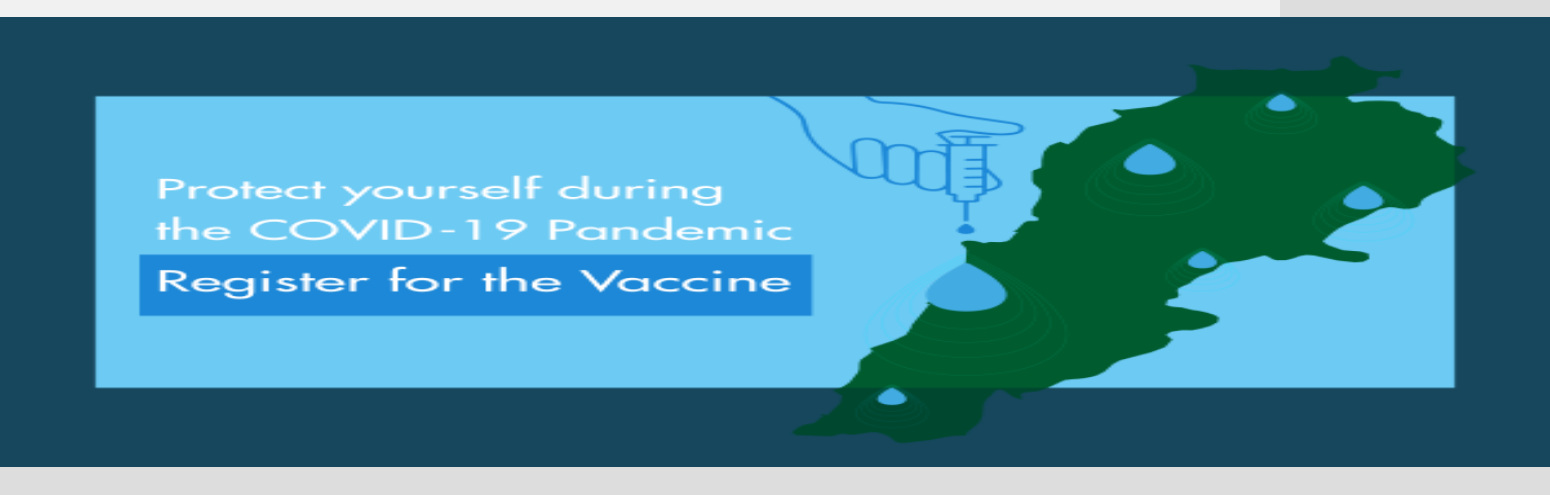
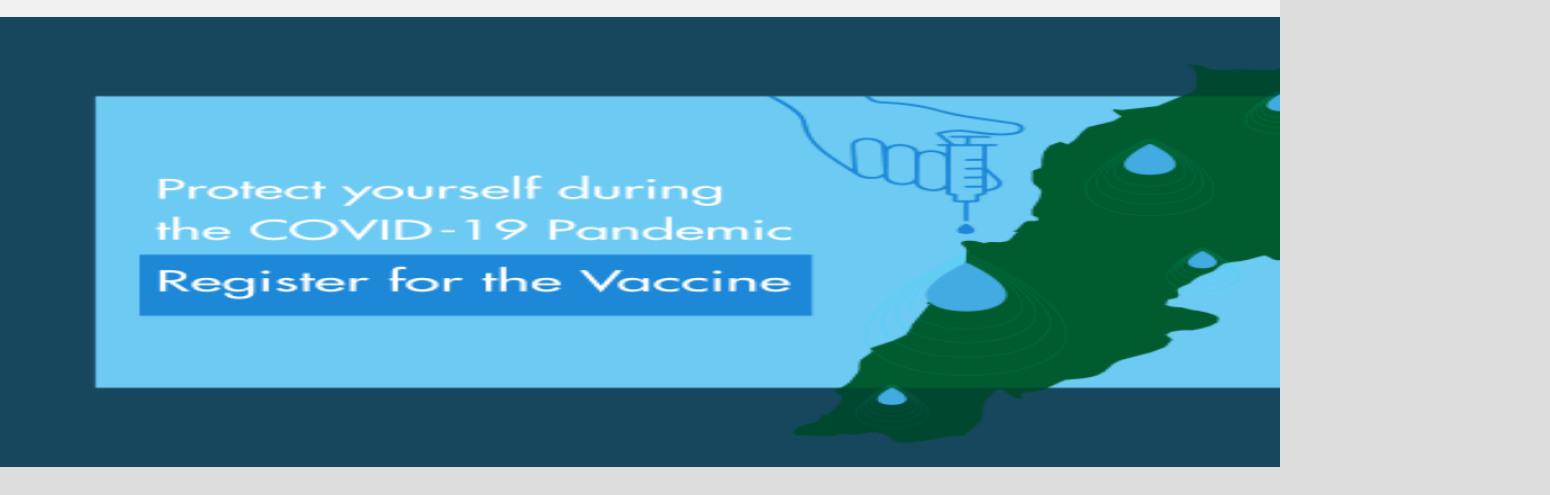
Before and after one commit to ambujraj2001/National-Vaccination-Portal, a plain HTML site: page index.html in a window 1280 px wide. Shown: the part 72-567 px from the top of the page, 1550 px wide, since content can reach past the window. Drawn offline with Linux system fonts and the light colour scheme.

Commit message:
Update styles.css

```diff
--- a/styles.css
+++ b/styles.css
@@ -1,5 +1,6 @@
 * {box-sizing: border-box;
-background-color:#ddd}
+background-color:#ddd;
+overflow-x:hidden;}
 
 body {
   margin: 0;
```
